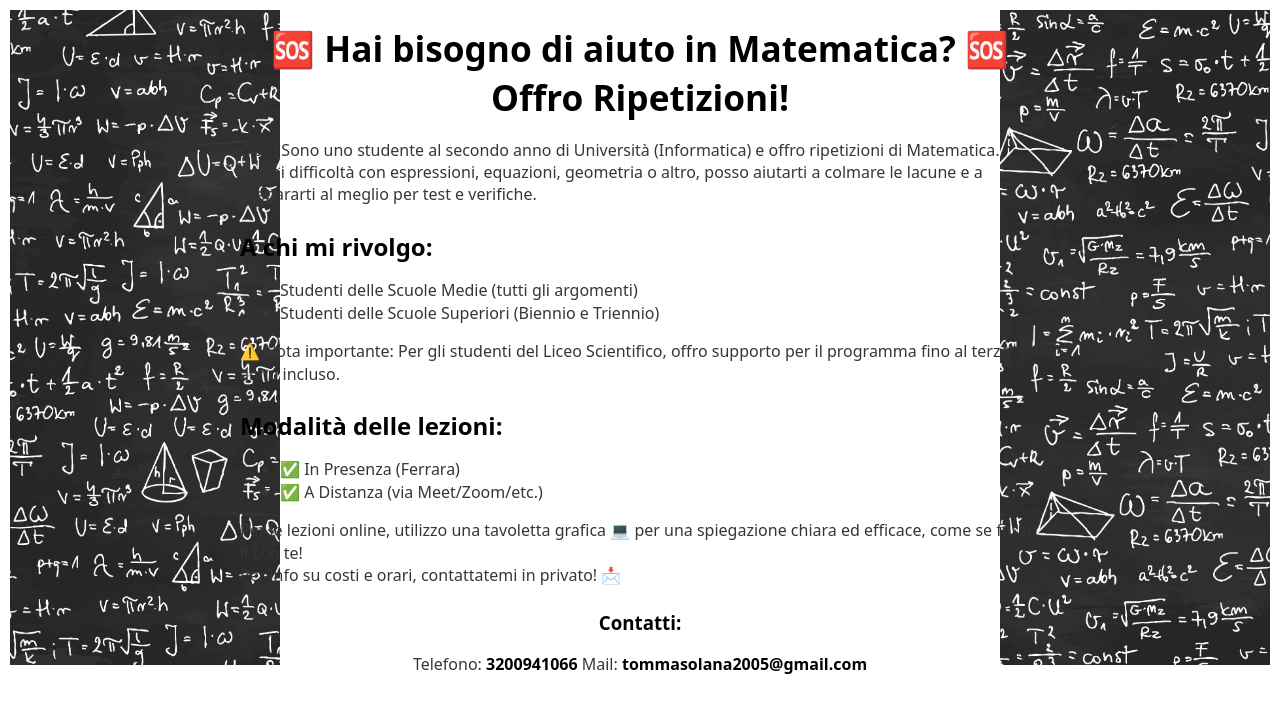
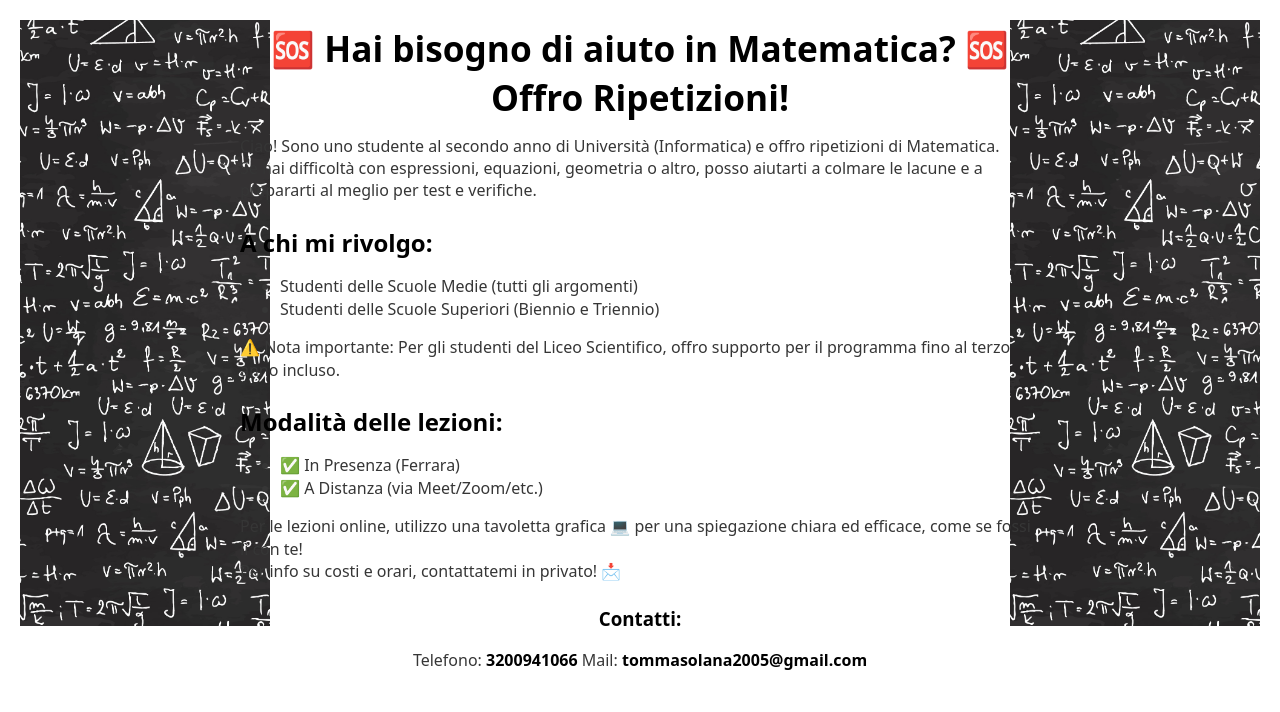
Before and after one commit to Lanetto/SitoRipetizioni, a plain HTML site: page index.html in a window 1280 px wide. Drawn offline with nearby package versions, Linux system fonts and the light colour scheme.

Commit message:
modifica per telefono

```diff
--- a/index.html
+++ b/index.html
@@ -7,13 +7,43 @@
     <link rel="stylesheet" href="https://cdn.jsdelivr.net/npm/water.css@2/out/water.css">
 </head>
 
+<style>
+        /* 1. Di base (mobile-first), NASCONDIAMO le immagini */
+        .side-image {
+            display: none;
+        }
+
+        /* * 2. Questa "Media Query" si attiva SOLO se lo schermo
+         * è più largo di 1100px (cioè su PC)
+         */
+        @media (min-width: 1100px) {
+
+            /* Mostriamo di nuovo le immagini */
+            .side-image {
+                display: block;
+                position: fixed;
+                top: 20px;
+                max-width: 250px;
+                height: auto;
+                z-index: -1; /* Le lasciamo dietro al testo */
+            }
+
+            /* Posizioniamo le immagini specifiche */
+            #img-left {
+                left: 20px;
+            }
+            #img-right {
+                right: 20px;
+            }
+        }
+    </style>
+
 <body>
 
 
     <h1 style="text-align: center; width:auto;" >🆘 Hai bisogno di aiuto in Matematica? 🆘<br> Offro Ripetizioni! </h1>
-    <img src="sas.jpg" alt="img_sx" style="position: fixed; top: 10px; left: 10px; max-width: 270px; height: auto; z-index: -1;">
-    <img src="3665587.jpg" alt="img_dx" style="position: fixed; top: 10px; right: 10px; max-width: 270px; height: auto; z-index: -1;">
-    <p>
+    <img src="sas.jpg" alt="img_sx" class="side-image" id="img-left">
+    <img src="sas.jpg" alt="img_dx" class="side-image" id="img-right">
         Ciao! Sono uno studente al secondo anno di Università (Informatica) e offro ripetizioni di Matematica. <br>
         Se hai difficoltà con espressioni, equazioni, geometria o altro, posso aiutarti a colmare le lacune e a prepararti al meglio per test e verifiche. <br>
     </p>
```
